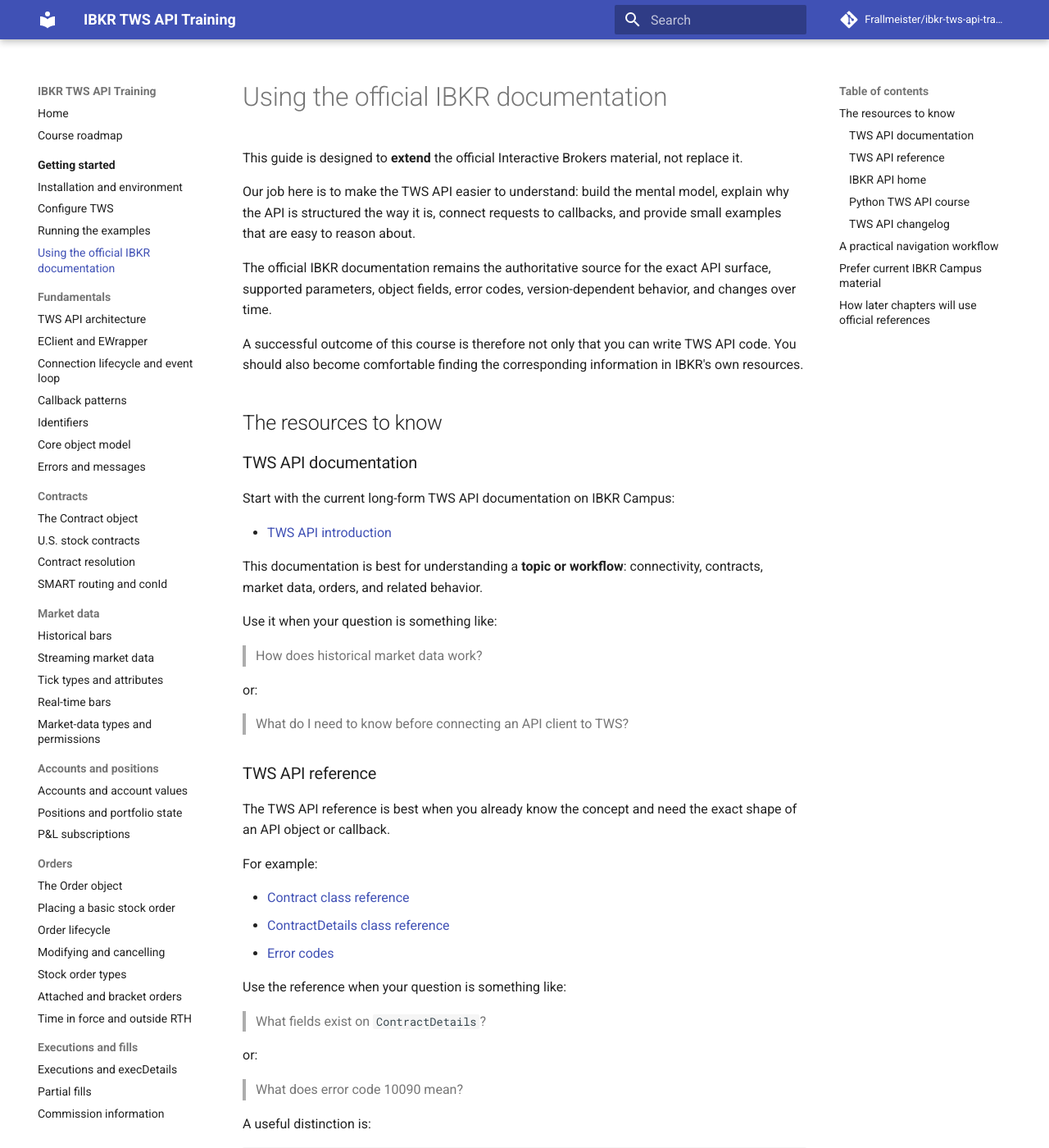
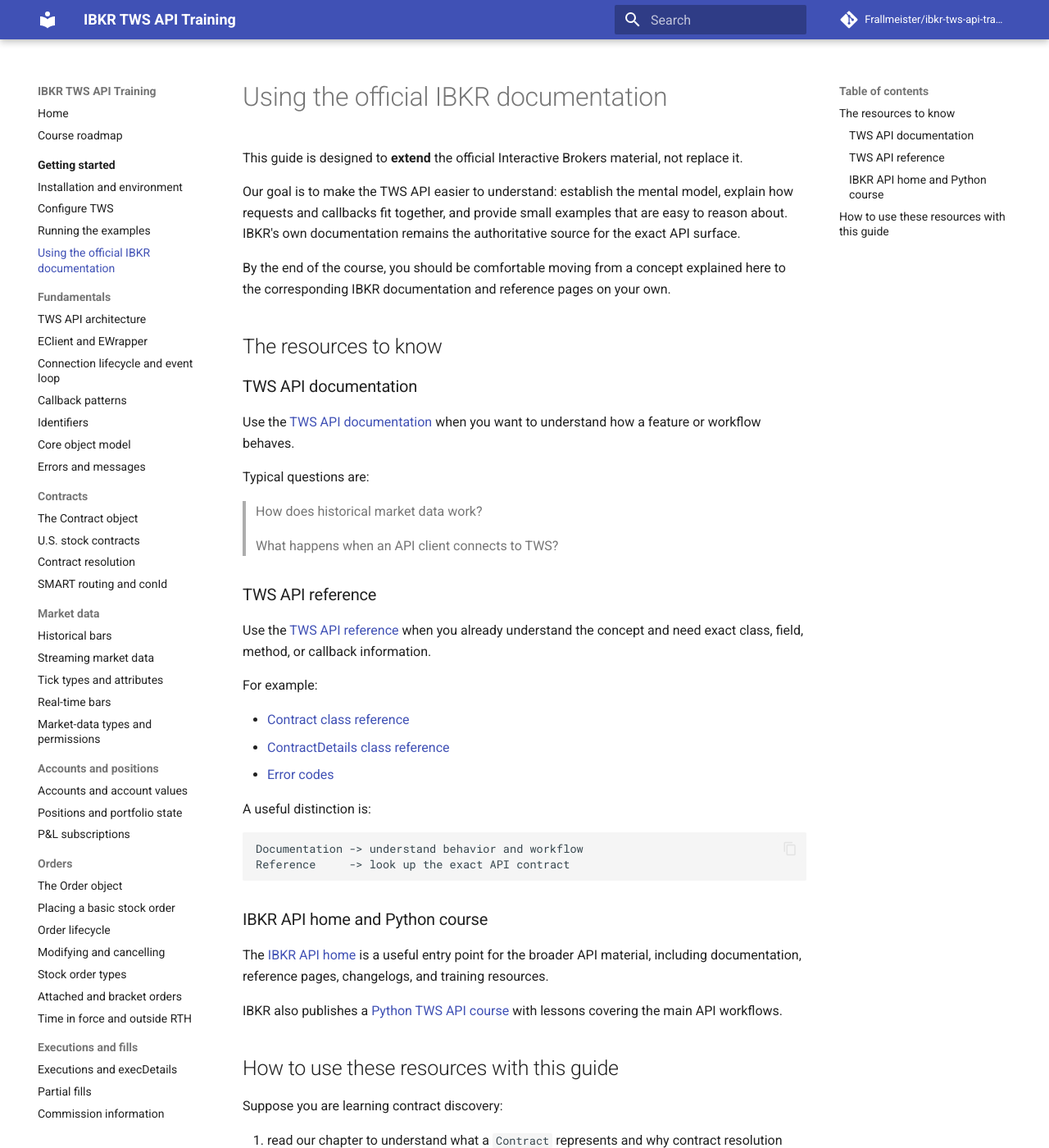
Before and after one commit to Frallmeister/ibkr-tws-api-training, an MkDocs documentation site: the page built from docs/getting-started/ibkr-documentation.md, in a window 1280 px wide and 1400 px high. Shown: the whole window at 82% size. Built offline with MkDocs 1.6.1 and Material for MkDocs 9.7.7, drawn with Linux system fonts in a browser that asks for light colours; comment, search, counter and statistics services are not loaded; some of the changed text lies outside the part shown.

Commit message:
Refine official IBKR documentation guide

````diff
--- a/docs/getting-started/ibkr-documentation.md
+++ b/docs/getting-started/ibkr-documentation.md
@@ -2,114 +2,52 @@
 
 This guide is designed to **extend** the official Interactive Brokers material, not replace it.
 
-Our job here is to make the TWS API easier to understand: build the mental model, explain why the API is structured the way it is, connect requests to callbacks, and provide small examples that are easy to reason about.
+Our goal is to make the TWS API easier to understand: establish the mental model, explain how requests and callbacks fit together, and provide small examples that are easy to reason about. IBKR's own documentation remains the authoritative source for the exact API surface.
 
-The official IBKR documentation remains the authoritative source for the exact API surface, supported parameters, object fields, error codes, version-dependent behavior, and changes over time.
-
-A successful outcome of this course is therefore not only that you can write TWS API code. You should also become comfortable finding the corresponding information in IBKR's own resources.
+By the end of the course, you should be comfortable moving from a concept explained here to the corresponding IBKR documentation and reference pages on your own.
 
 ## The resources to know
 
 ### TWS API documentation
 
-Start with the current long-form TWS API documentation on IBKR Campus:
+Use the [TWS API documentation](https://www.interactivebrokers.com/docs/tws-api/doc/introduction) when you want to understand how a feature or workflow behaves.
 
-- [TWS API introduction](https://ibkrcampus.com/docs/tws-api/doc/introduction)
-
-This documentation is best for understanding a **topic or workflow**: connectivity, contracts, market data, orders, and related behavior.
-
-Use it when your question is something like:
+Typical questions are:
 
 > How does historical market data work?
 
-or:
-
-> What do I need to know before connecting an API client to TWS?
+> What happens when an API client connects to TWS?
 
 ### TWS API reference
 
-The TWS API reference is best when you already know the concept and need the exact shape of an API object or callback.
+Use the [TWS API reference](https://www.interactivebrokers.com/docs/tws-api/ref/introduction) when you already understand the concept and need exact class, field, method, or callback information.
 
 For example:
 
-- [Contract class reference](https://ibkrcampus.com/docs/tws-api/ref/contract-class-reference/introduction)
-- [ContractDetails class reference](https://ibkrcampus.com/docs/tws-api/ref/contract-details-class-reference)
-- [Error codes](https://ibkrcampus.com/docs/tws-api/ref/error-codes)
-
-Use the reference when your question is something like:
-
-> What fields exist on `ContractDetails`?
-
-or:
-
-> What does error code 10090 mean?
+- [Contract class reference](https://www.interactivebrokers.com/docs/tws-api/ref/contract-class-reference/introduction)
+- [ContractDetails class reference](https://www.interactivebrokers.com/docs/tws-api/ref/contract-details-class-reference)
+- [Error codes](https://www.interactivebrokers.com/docs/tws-api/ref/error-codes)
 
 A useful distinction is:
 
 ```text
-Documentation → explain the concept and workflow
-Reference     → look up the exact API contract
+Documentation -> understand behavior and workflow
+Reference     -> look up the exact API contract
 ```
 
-### IBKR API home
+### IBKR API home and Python course
 
-The [IBKR API home](https://ibkrcampus.com/campus/ibkr-api-page/ibkr-api-home/) is the broader entry point for Interactive Brokers' API ecosystem.
+The [IBKR API home](https://ibkrcampus.com/campus/ibkr-api-page/ibkr-api-home/) is a useful entry point for the broader API material, including documentation, reference pages, changelogs, and training resources.
 
-It links to the TWS API documentation, TWS API reference, changelog, training courses, and other IBKR APIs. It is useful when you need to re-orient yourself or find a resource whose exact location you do not remember.
+IBKR also publishes a [Python TWS API course](https://ibkrcampus.com/campus/traders-academy/api/) with lessons covering the main API workflows.
 
-### Python TWS API course
+## How to use these resources with this guide
 
-IBKR also publishes a [Python TWS API course](https://ibkrcampus.com/campus/traders-academy/api/).
+Suppose you are learning contract discovery:
 
-It contains lessons on installation, API program structure, contracts, market data, orders, account data, scanners, and concurrency.
+1. read our chapter to understand what a `Contract` represents and why contract resolution exists;
+2. use the IBKR documentation for the official workflow;
+3. use the API reference when you need exact `Contract` or `ContractDetails` fields;
+4. run and modify the example against paper TWS.
 
-This course and the IBKR course serve different purposes. IBKR's material is valuable because it demonstrates the supported API directly. This guide spends more time explaining the architecture and relationships behind those examples so that the official material becomes easier to interpret.
-
-### TWS API changelog
-
-The API changes over time. When behavior, signatures, supported functionality, or documentation appear to disagree with an older example, consult the TWS API changelog from the [IBKR API home](https://ibkrcampus.com/campus/ibkr-api-page/ibkr-api-home/).
-
-Do not assume that an old blog post, video, Stack Overflow answer, or legacy API page describes the current API exactly.
-
-## A practical navigation workflow
-
-Suppose you want to learn how contract discovery works.
-
-A productive workflow is:
-
-1. read our contracts chapter to understand what a `Contract` represents and why contract resolution exists;
-2. open the relevant IBKR documentation to see the official workflow;
-3. inspect the `Contract` and `ContractDetails` reference pages for their exact fields;
-4. inspect the signatures for the relevant request and callbacks;
-5. run our minimal example against paper TWS;
-6. return to the reference whenever you need a field or parameter that our example does not use.
-
-The same pattern applies throughout the guide:
-
-```text
-This guide
-    ↓
-understand the model
-    ↓
-IBKR documentation
-    ↓
-understand the official workflow
-    ↓
-IBKR reference
-    ↓
-look up exact methods, callbacks and fields
-    ↓
-run and modify the example
-```
-
-## Prefer current IBKR Campus material
-
-You will still encounter the older `interactivebrokers.github.io/tws-api` documentation in search results and existing tutorials. Some of those pages remain useful, particularly for additional explanations and class-reference material, but IBKR marks that documentation as deprecated and directs users to IBKR Campus for current information.
-
-In this guide, current IBKR Campus documentation is the default authority. If we link to a legacy page because it adds useful detail, we will identify it as such.
-
-## How later chapters will use official references
-
-Substantive chapters in this guide should end with a small **Official references** section containing the IBKR pages most relevant to that topic.
-
-Those links are not optional footnotes. Following them is part of the learning process: over time you should need this guide less for lookup tasks because you know where IBKR documents the underlying API.
+That pattern applies throughout the course. Substantive chapters should therefore end with a short **Official references** section containing the most relevant IBKR pages.
````
